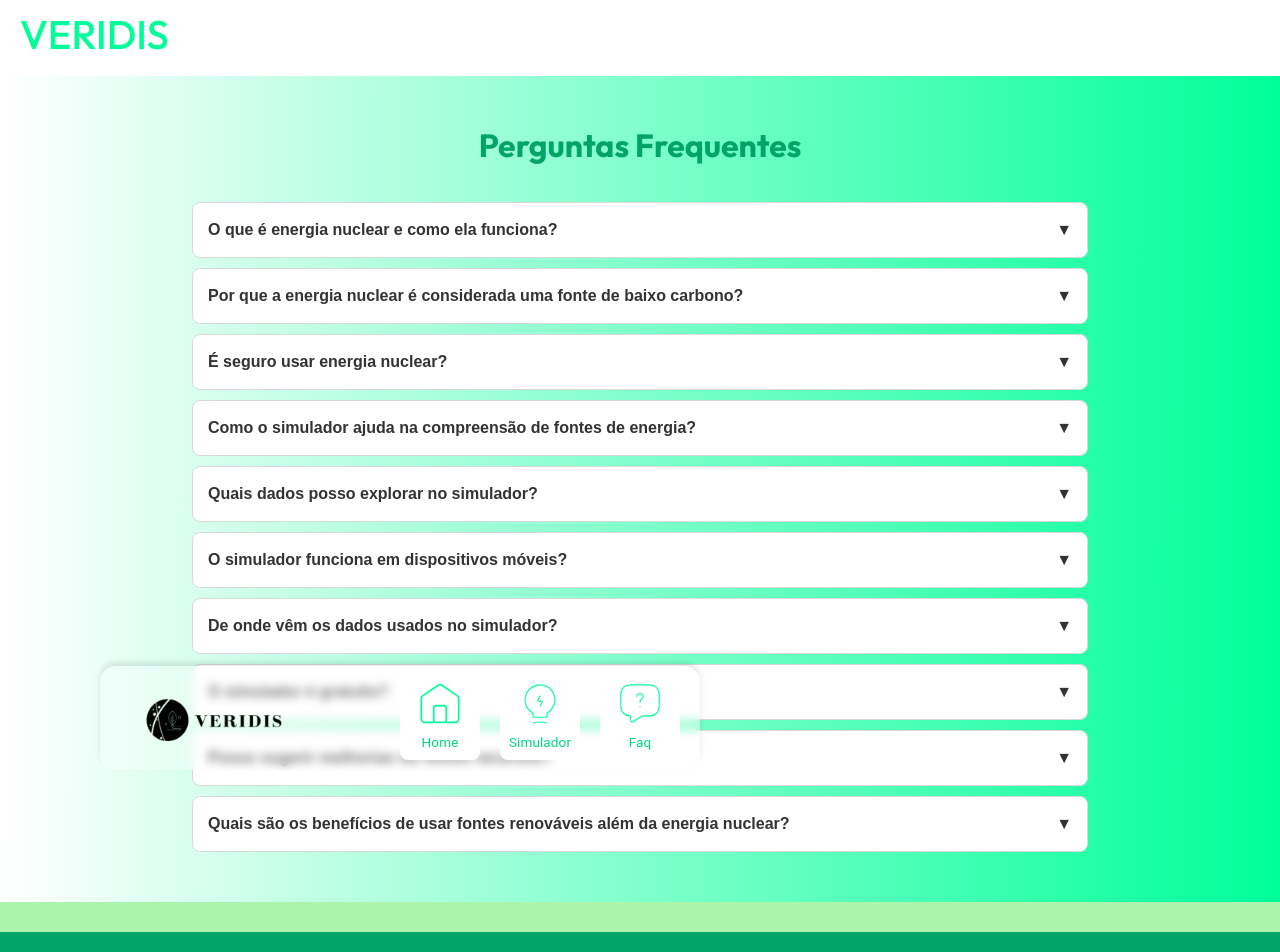
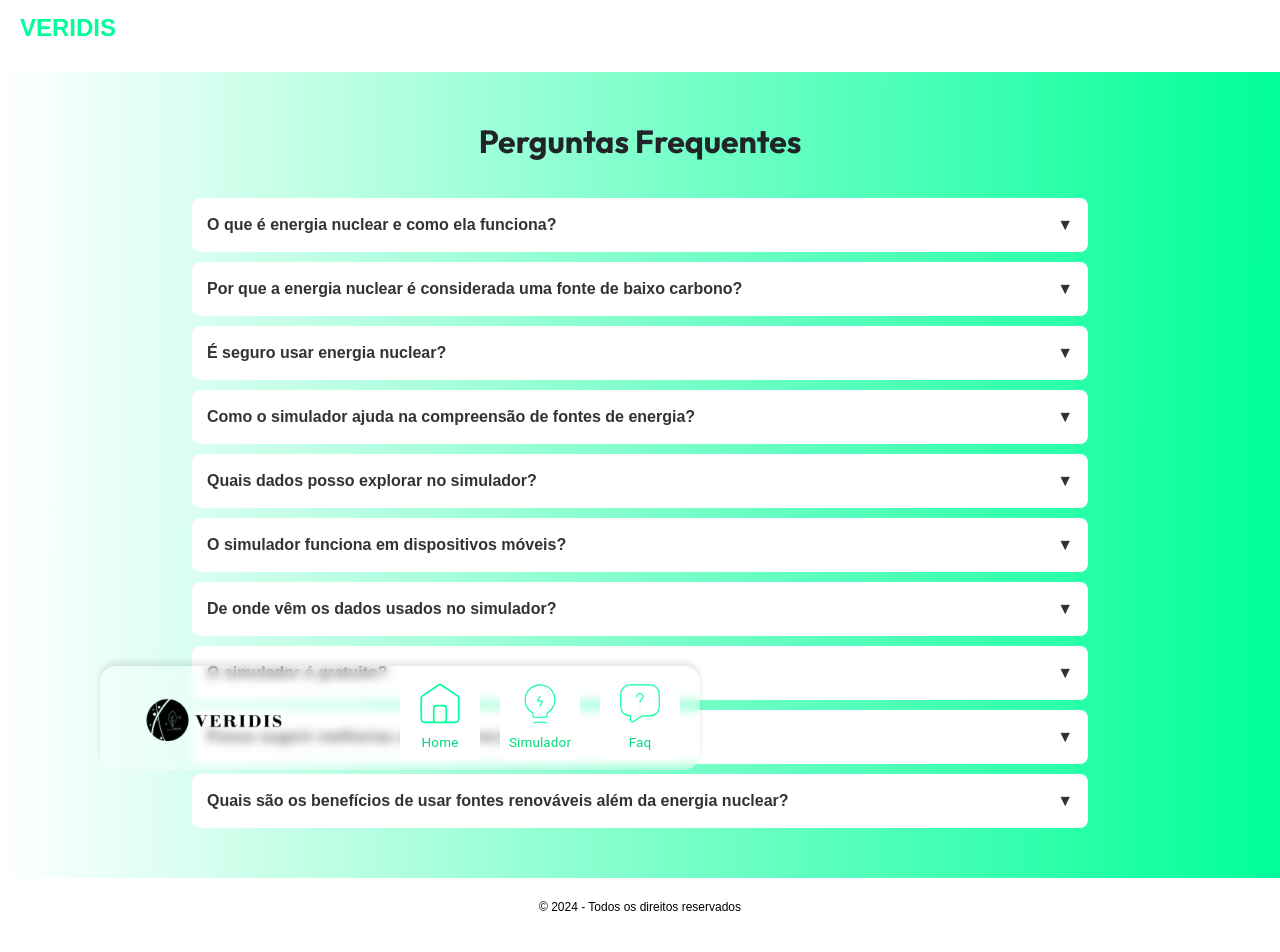
Before and after one commit to GuiDecker/Global-Solution-2-FIAP, a React (Vite) app: page /faq in a window 1280 px wide. Shown: the top 952 px of the page. Built offline with nearby package versions, Linux system fonts and the light colour scheme.

Commit message:
more add

```diff
--- a/src/routes/faq/index.jsx
+++ b/src/routes/faq/index.jsx
@@ -27,13 +27,13 @@ const LogoHeader = styled.header`
     align-items: center;
     background: #FFFFFF;
     color: #00ff99;
-    // font-weight: 800;
+    font-weight: bold;
     font-size: 24px;
     font-family: 'Outfit', sans-serif;
 `;
 
 const Title = styled.h1`
-  color: #00a368;
+  color: #black;
   font-size: 2rem;
   font-weight: bold;
 `;
@@ -49,9 +49,9 @@ const FAQContent = styled.div`
 `;
 
 const FAQItem = styled.div`
-width: 100%;
+  width: 100%;
   background: white;
-  border: 1px solid #d9d9d9;
+  // border: 1px solid #d9d9d9;
   border-radius: 8px;
   padding: 15px;
   box-shadow: ${(props) => (props.active ? "0 4px 6px rgba(0, 0, 0, 0.1)" : "none")};
@@ -80,38 +80,12 @@ const Answer = styled.div`
 `;
 
 const Footer = styled.footer`
-  margin-top: 30px;
+  // margin-top: 30px;
   text-align: center;
-  background: #00a368;
+  background: #fff;
   padding: 20px;
-  color: white;
-`;
-
-const FooterLogo = styled.div`
-  font-size: 1.2rem;
-  font-weight: bold;
-  margin-bottom: 10px;
-`;
-
-const FooterMenu = styled.div`
-  display: flex;
-  justify-content: center;
-  gap: 15px;
-  margin-bottom: 10px;
-`;
-
-const FooterButton = styled.button`
-  background: white;
-  color: #00a368;
-  font-weight: bold;
-  border: none;
-  padding: 10px 15px;
-  border-radius: 5px;
-  cursor: pointer;
-
-  &:hover {
-    background: #e0ffe0;
-  }
+  color: black;
+  font-size: 12px;
 `;
 
 const FAQ = () => {
@@ -178,7 +152,7 @@ const FAQ = () => {
   return (
     <FAQContainer>
       <LogoHeader>
-        <h1>VERIDIS</h1>
+        <p>VERIDIS</p>
       </ LogoHeader>
       <FAQContent>
       <Header>
```
